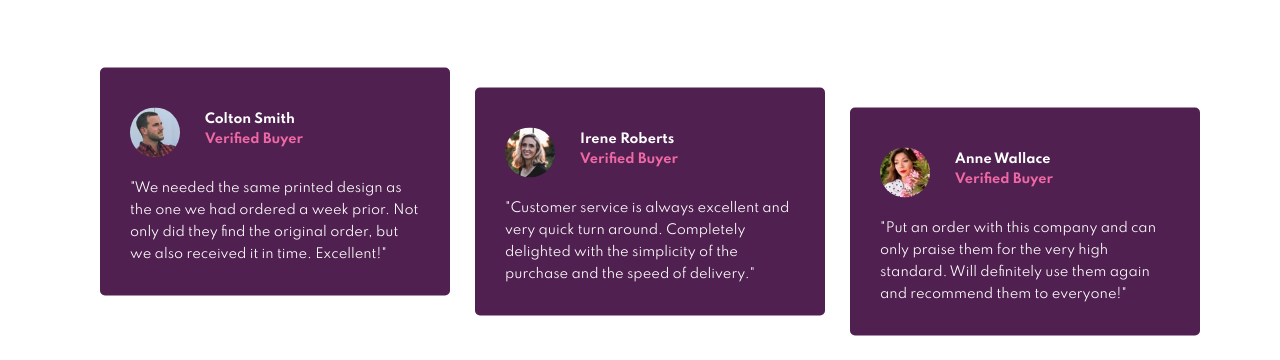
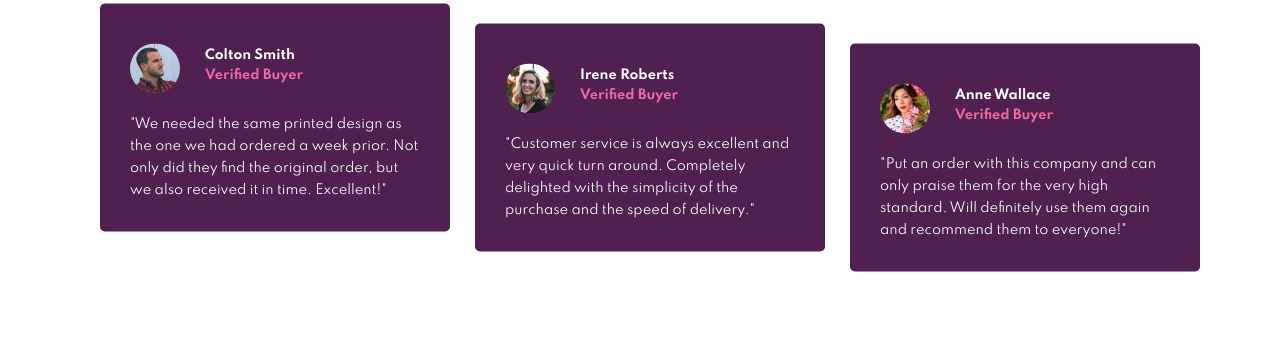
Before and after one commit to Nabil19911/Frontend-Mentor---Social-proof-section-solution, a plain HTML site: page index.html in a window 1280 px wide. Shown: the part 440-800 px from the top of the page. Drawn offline with Linux system fonts and the light colour scheme.

Commit message:
made some style change.

```diff
--- a/style.css
+++ b/style.css
@@ -23,7 +23,7 @@ body {
 main {
   width: 100%;
   max-width: 1080px;
-  margin: 5% auto;
+  margin: auto;
   /* Style change */
   position: absolute;
   top: 50%;
```
